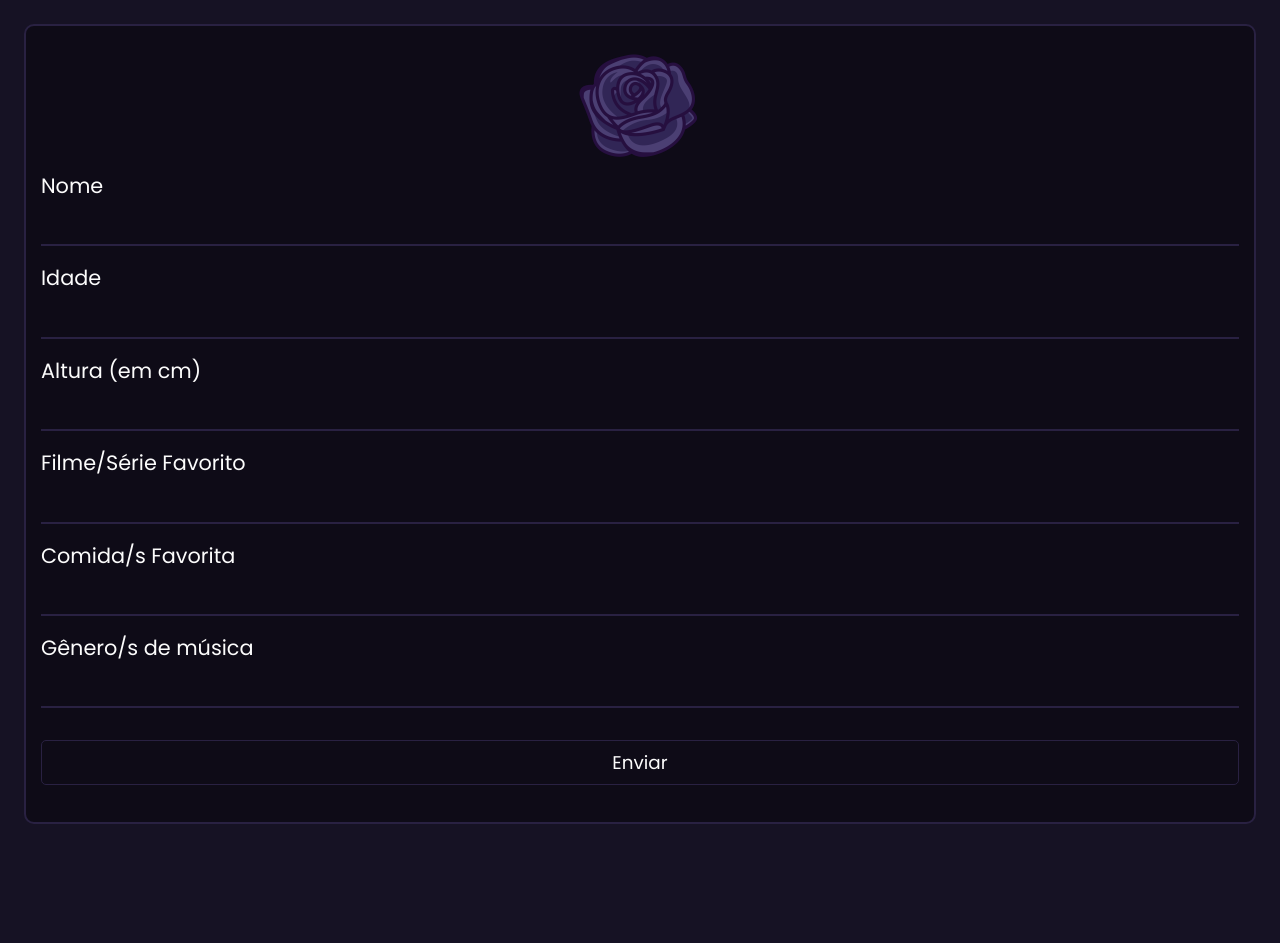
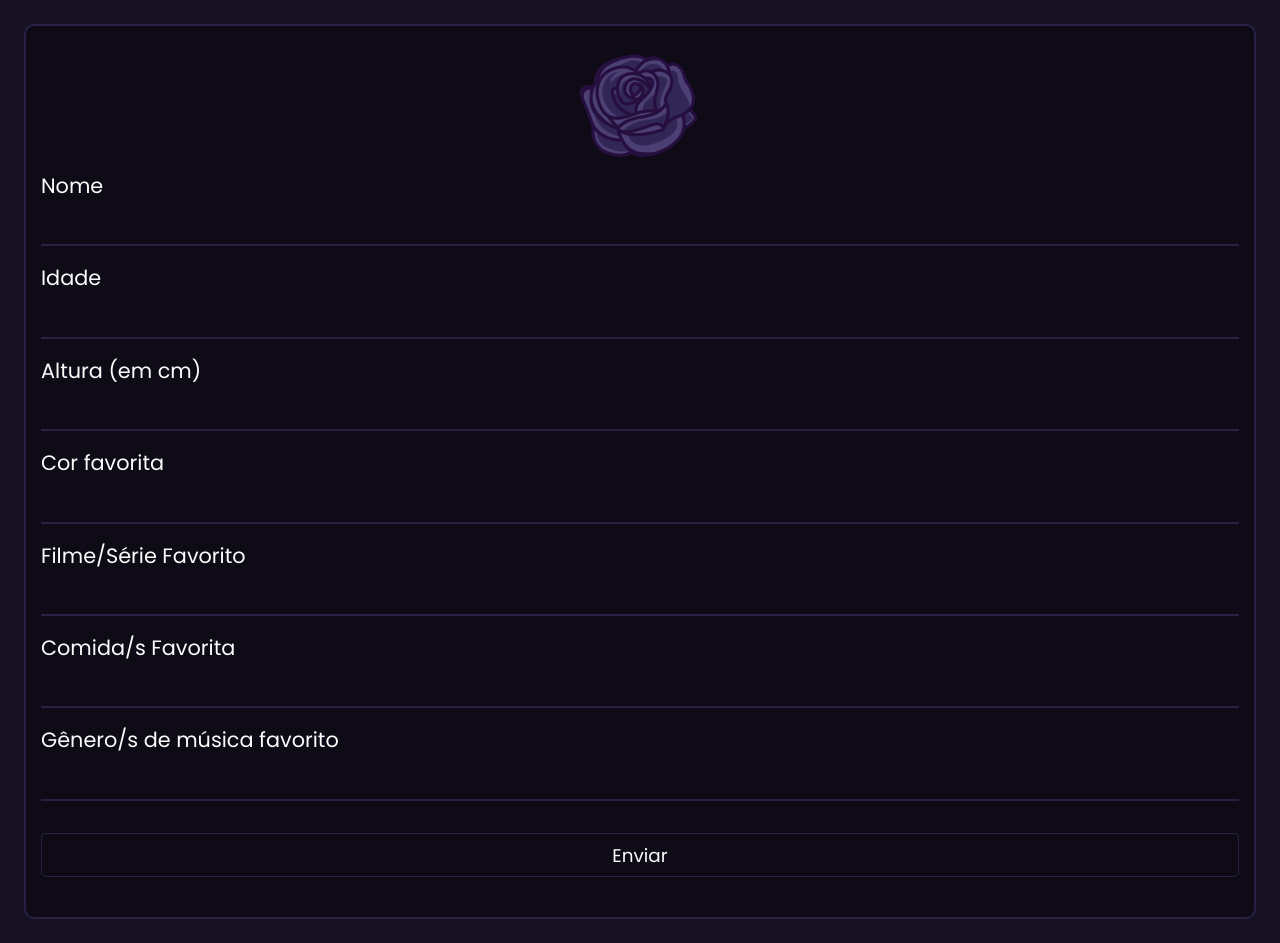
Before and after one commit to veidzj/purple-rose, a React (Vite) app: page / in a window 1280 px wide. Before the commit the page ends 848 px from the top, so only its background shows below. Built offline with nearby package versions, Linux system fonts and the light colour scheme.

Commit message:
feat: add favorite color input

```diff
--- a/src/App.css
+++ b/src/App.css
@@ -8,7 +8,7 @@
 
 .form-container {
   width: 100%;
-  height: 800px;
+  padding-bottom: 2.5rem;
   background-color: #0e0b17;
   display: flex;
   flex-direction: column;
--- a/src/App.tsx
+++ b/src/App.tsx
@@ -21,14 +21,17 @@ function App() {
           <label htmlFor='height'>Altura (em cm)</label><br/>
           <input type='number' name='height' />
 
+          <label htmlFor='favorite-color'>Cor favorita</label><br/>
+          <input type='text' name='favorite-color' />
+
           <label htmlFor='favorite-movie'>Filme/Série Favorito</label><br/>
           <input type='text' name='favorite-movie' />
 
           <label htmlFor='favorite-foods'>Comida/s Favorita</label><br/>
           <input type='text' name='favorite-foods' />
 
-          <label htmlFor='music-genres'>Gênero/s de música</label><br/>
-          <input type='text' name='music-genres' />
+          <label htmlFor='favorite-music-genres'>Gênero/s de música favorito</label><br/>
+          <input type='text' name='favorite-music-genres' />
 
           <button type='submit'>Enviar</button>
         </form>
```
